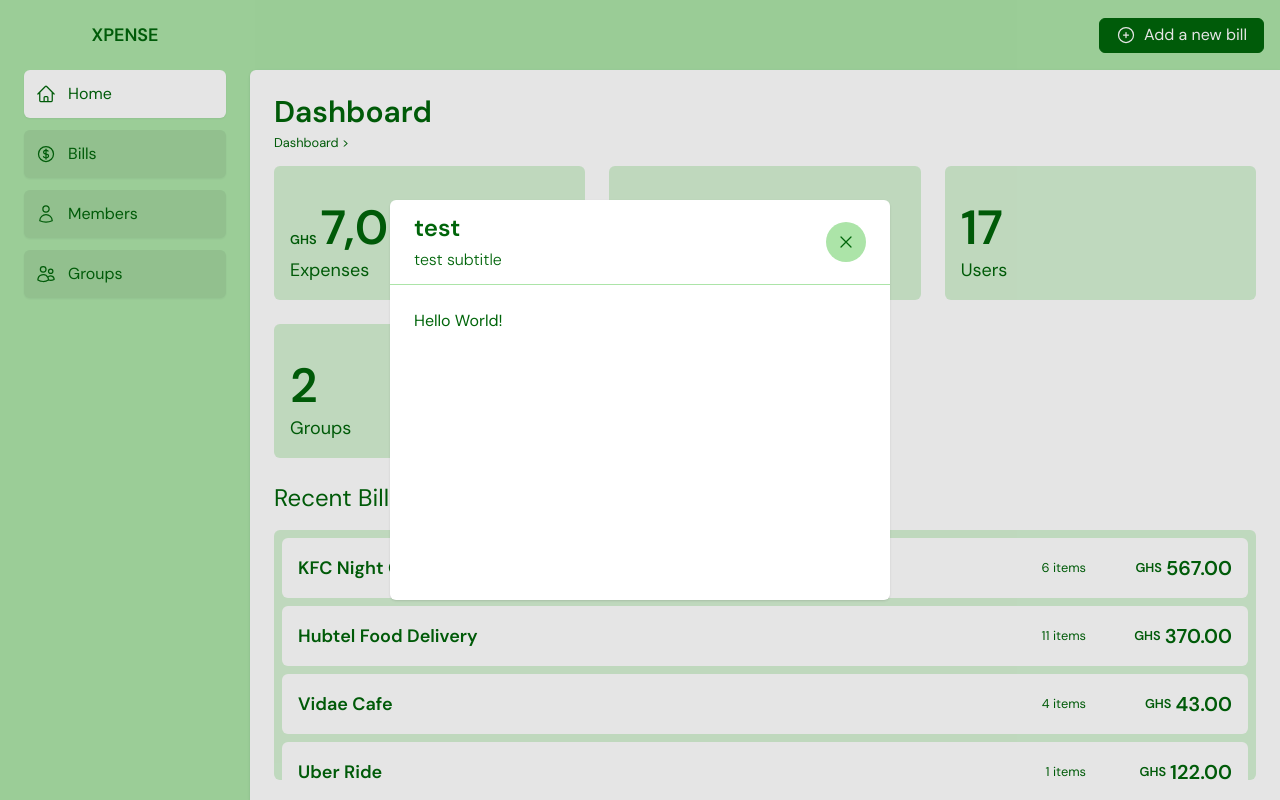
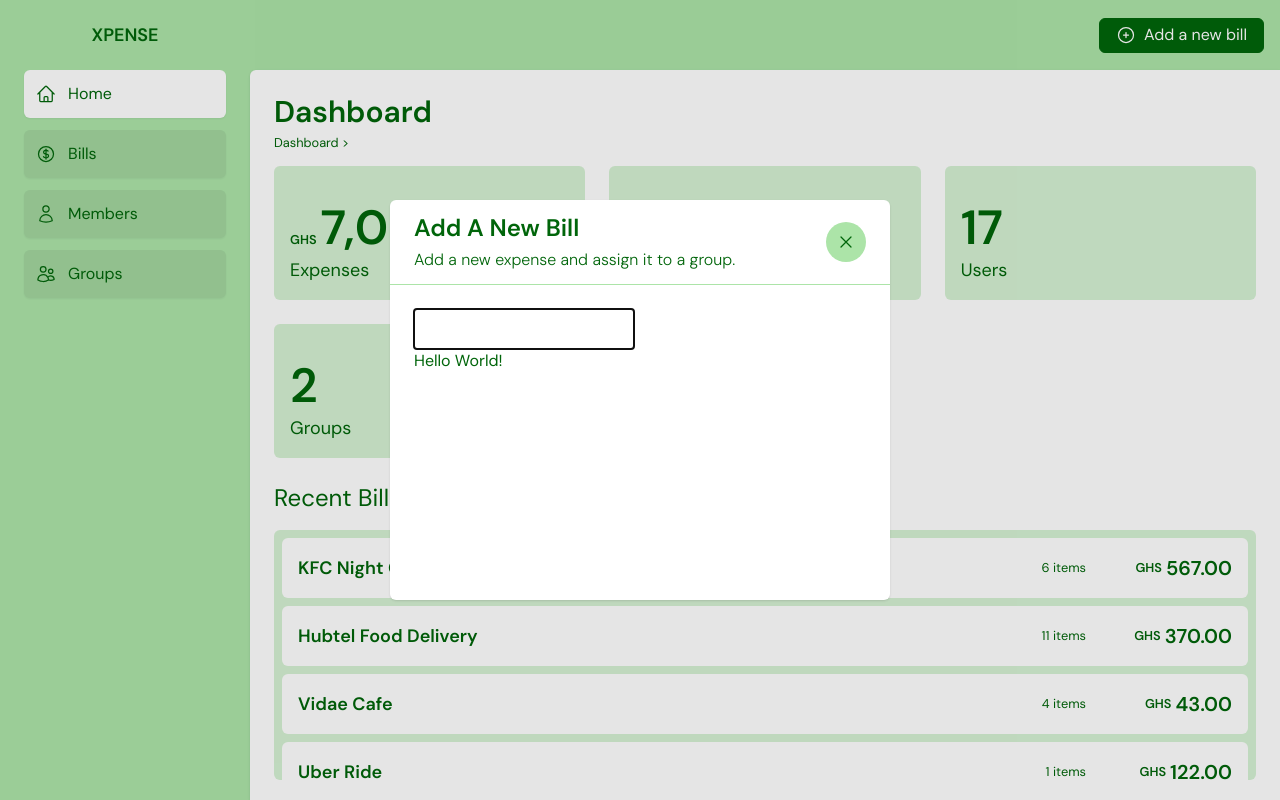
Before and after one commit to kodditor/xpense-app, a React (Vite) app: page / in a window 1280 px wide. Both pictures are taken after a click on the button "Add a new bill". Built offline with nearby package versions, Linux system fonts and the light colour scheme.

Commit message:
Added bill dialog (WIP)

```diff
--- a/package.json
+++ b/package.json
@@ -12,8 +12,10 @@
   "dependencies": {
     "@heroicons/react": "^2.1.3",
     "@tanstack/react-router": "^1.30.1",
+    "formik": "^2.4.6",
     "react": "^18.2.0",
-    "react-dom": "^18.2.0"
+    "react-dom": "^18.2.0",
+    "yup": "^1.4.0"
   },
   "devDependencies": {
     "@tanstack/router-devtools": "^1.30.1",
--- /dev/null
+++ b/src/components/common/Input.component.tsx
@@ -0,0 +1,17 @@
+
+type InputProps = {
+    type: 'text' | 'number' | 'datetime',
+
+}
+
+export default function Input({
+    type,
+}: InputProps
+){
+    return(
+        <input
+            type={type || "text"}
+            className="bg-white text-primary px-4 py-2"
+         />
+    )
+}
--- a/src/components/common/header.component.tsx
+++ b/src/components/common/header.component.tsx
@@ -3,14 +3,55 @@ import { Link } from "@tanstack/react-router";
 import Button from "./Button.component";
 import { useRef } from "react";
 import Modal from "./modal.component";
+import { Formik, Form } from "formik";
+import * as Yup from 'yup';
+import Input from "./Input.component";
 
 export default function HeaderComponent(){
   const addNewBillModalRef = useRef<HTMLDialogElement>(null)
 
+  const validationSchema = Yup.object({
+    title: Yup.string().required("Bill title is required").min(3,"Title is too short").max(50, "Title is too long"),
+    total: Yup.number().required('Bill total is required').min(0, "Total cannot be less than GHS0.00").max(100000, 'Total cannot be more than GHS100,000.00'),
+    items: Yup.array().of(Yup.object({
+      title: Yup.string().required("Item title is required").min(3, "Item title is too short").max(100, 'Item title is too long.'),
+      cost: Yup.number().required('Item cost is required').min(0, "Cost cannot be less than GHS0.00").max(100000, 'Cost cannot be more than GHS100,000.00')
+    }).required('Item is required.'))
+      .required('Bill items are required')
+      .min(1, 'Cannot have less than one item')
+      .max(50, "Cannot have more than 50 items"),
+    group: Yup.number().required(),
+  })
+
+  const initialValues ={
+    title: '',
+    cost: 0,
+    items: [{
+      title: '',
+      cost: 0,
+    }],
+    group: '',
+  }
+
+  function handleFormSubmit(values: any){
+    alert(JSON.stringify(values));
+  }
+
   return (
     <>
-      <Modal dialogRef={addNewBillModalRef} title='test' subtitle='test subtitle'>
-        Hello World!
+      <Modal dialogRef={addNewBillModalRef} title='Add A New Bill' subtitle='Add a new expense and assign it to a group.'>
+        <Formik
+        initialValues={initialValues}
+        onSubmit={handleFormSubmit}
+        validationSchema={validationSchema}
+        >
+          <Form className="flex flex-col gap-2">
+            <div>
+              <Input type='text' />
+            </div>
+
+          </Form>
+        </Formik>Hello World!
       </Modal>
       <nav className="w-screen h-[70px] bg-bgGreen flex items-center justify-between gap-4">
         <Link to="/" className="p-4 w-[250px] text-primary text-lg font-semibold grid place-items-center">
```
Also changed, not shown: .gitpod.yml (added), 1 other file (tests, documents, lock files or other folders).
